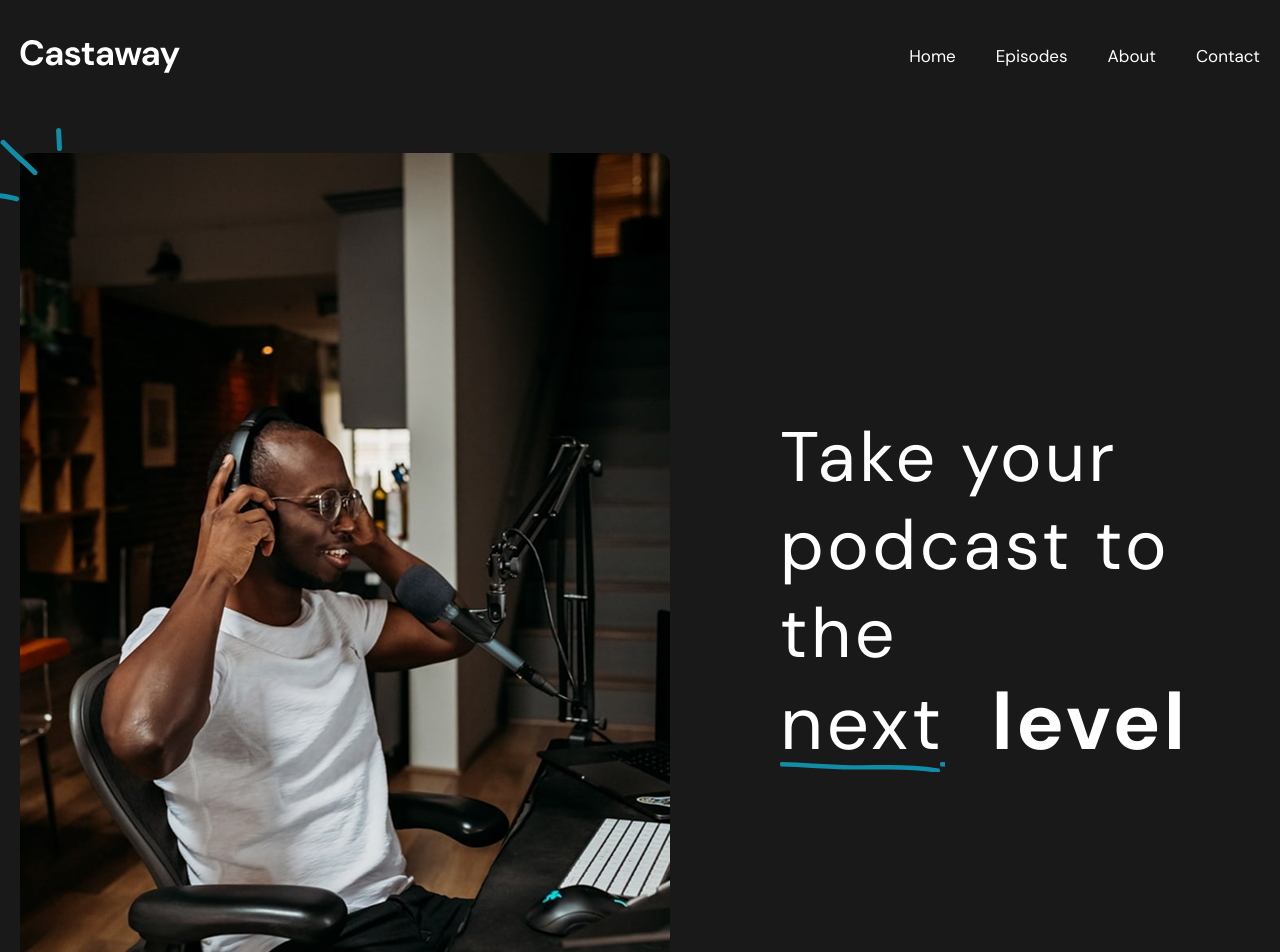
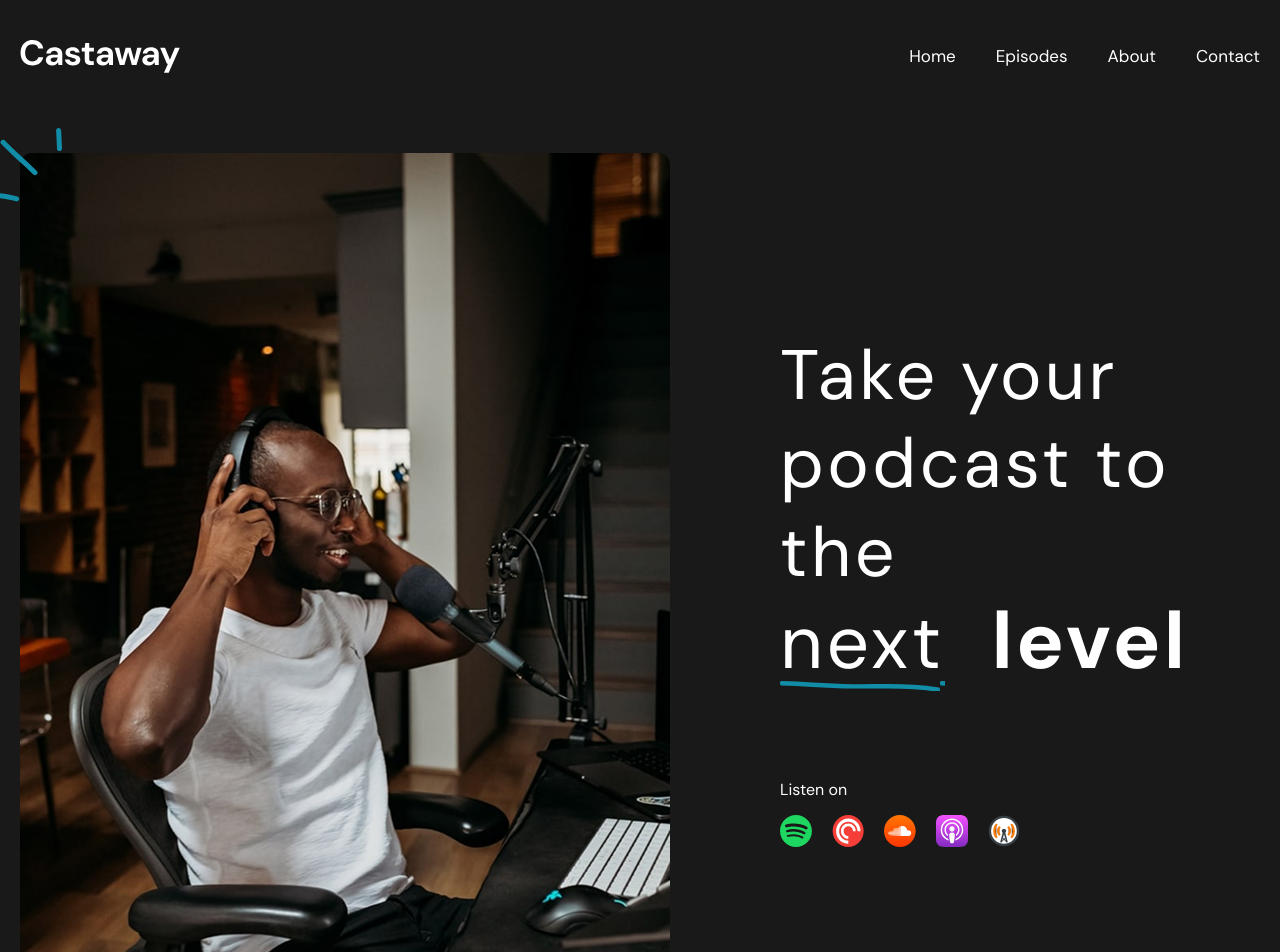
Before and after one commit to vlad615/MusicSite, a React (Vite) app: page / in a window 1280 px wide. Shown: the top 952 px of the page. Built offline with nearby package versions, Linux system fonts and the light colour scheme.

Commit message:
list icons

```diff
--- a/src/App.tsx
+++ b/src/App.tsx
@@ -1,20 +1,38 @@
 import './App.scss'
 import { Header } from './layout/header/Header'
-import type { MenuProps } from './componentes/menu/Menu'
 import { Main } from './layout/sections/main/Main'
 
 export function App() {
-  const menuItems: MenuProps = {menu: [
-    {id: "main", title: "Home" },
-    {id: "episodes", title: "Episodes"},
-    {id: "about", title: "About"},
-    {id: "contact", title: "Contact"}]}
+  const data = {
+    menu: [
+      { id: "main", title: "Home" },
+      { id: "episodes", title: "Episodes" },
+      { id: "about", title: "About" },
+      { id: "contact", title: "Contact" }
+    ],
+
+    resources: [
+      { id: "spotify", url: "" },
+      { id: "packman", url: "" },
+      { id: "icloud", url: "" },
+      { id: "circle", url: "" },
+      { id: "radio", url: "" }
+    ],
+
+    contacts: [
+      { id: "inst", url: "" },
+      { id: "twit", url: "" },
+      { id: "faceb", url: "" },
+    ]
+
+
+  }
 
 
   return (
     <>
-      <Header {...menuItems}/>
-      <Main />
+      <Header menu={data.menu} />
+      <Main resources={data.resources} />
     </>
   )
 }
--- a/src/componentes/icons/Icon.tsx
+++ b/src/componentes/icons/Icon.tsx
@@ -10,7 +10,7 @@ type Props = {
 
 export const Icon = (props: Props) =>{
     return(
-        <svg width={props.width || 32} height={props.height || 32} viewBox={props.boxview || "0, 0, 32, 32"} fill={props.fill || ""}>
+        <svg width={props.width || 32} height={props.height || 32} viewBox={props.boxview || "0, 0, 32, 32"} fill={props.fill || "#191919"}>
             <use xlinkHref={`${SvgSprite}#${props.icon}`}/>
         </svg>
     )
--- /dev/null
+++ b/src/componentes/icons/ListIcons.module.scss
@@ -0,0 +1,12 @@
+.resources {
+    display: flex;
+    gap: 20px;
+}
+
+.resource {
+    transition-duration: 0.5s;
+
+    &:hover {
+        transform: translateY(-5px);
+    }
+}
--- /dev/null
+++ b/src/componentes/icons/ListIcons.tsx
@@ -0,0 +1,24 @@
+import { Icon } from "./Icon"
+import s from "./ListIcons.module.scss"
+
+type Resource = {
+    id: string
+    url: string
+}
+
+export type ResProps = {
+    resources: Resource[]
+}
+
+export const ListIcons = ({resources}: ResProps) => {
+    return(
+        <ul className={s.resources}>
+            {resources.map(res =>
+            <li className={s.resource} key={res.id}>
+                <a  href={res.url}>
+                    <Icon icon={res.id}/>
+                </a>
+            </li>)}
+        </ul>
+    )
+}
--- a/src/layout/sections/main/Main.tsx
+++ b/src/layout/sections/main/Main.tsx
@@ -1,16 +1,17 @@
 import { MainImage } from "./sections/MainImage"
 import { Title } from "./sections/Title"
 import s from "./Main.module.scss"
+import type { ResProps } from "../../../componentes/icons/ListIcons"
 
 
 
-export const Main = () => {
+export const Main = (props: ResProps) => {
     return(
         <section id="main">
             <div className="container">
                 <div className={s.mainWrapper}>
                     <MainImage />
-                    <Title />
+                    <Title {...props}/>
                 </div>
             </div>
         </section>
--- a/src/layout/sections/main/sections/MainSections.module.scss
+++ b/src/layout/sections/main/sections/MainSections.module.scss
@@ -72,3 +72,8 @@ h1 {
         font-size: 50px;
     }
 }
+
+.lisnOn {
+    display: inline-block;
+    margin: 90px 0 15px;
+}
--- a/src/layout/sections/main/sections/Title.tsx
+++ b/src/layout/sections/main/sections/Title.tsx
@@ -1,13 +1,17 @@
+import { ListIcons, type ResProps } from "../../../../componentes/icons/ListIcons";
 import s from "./MainSections.module.scss";
 
-export const Title = () => {
-    return(
+export const Title = (props: ResProps) => {
+    return (
         <div className={s.textWrapper}>
             <h1>Take your podcast to the <br />
                 <span className={s.next}> next</span>
                 <span className={s.level}> level</span>
             </h1>
-
+            <div>
+                <span className={s.lisnOn}>Listen on</span>
+                <ListIcons {...props}/>
+            </div>
         </div>
     )
 }
```
Also changed, not shown: src/accets/sprite-svg.svg.
